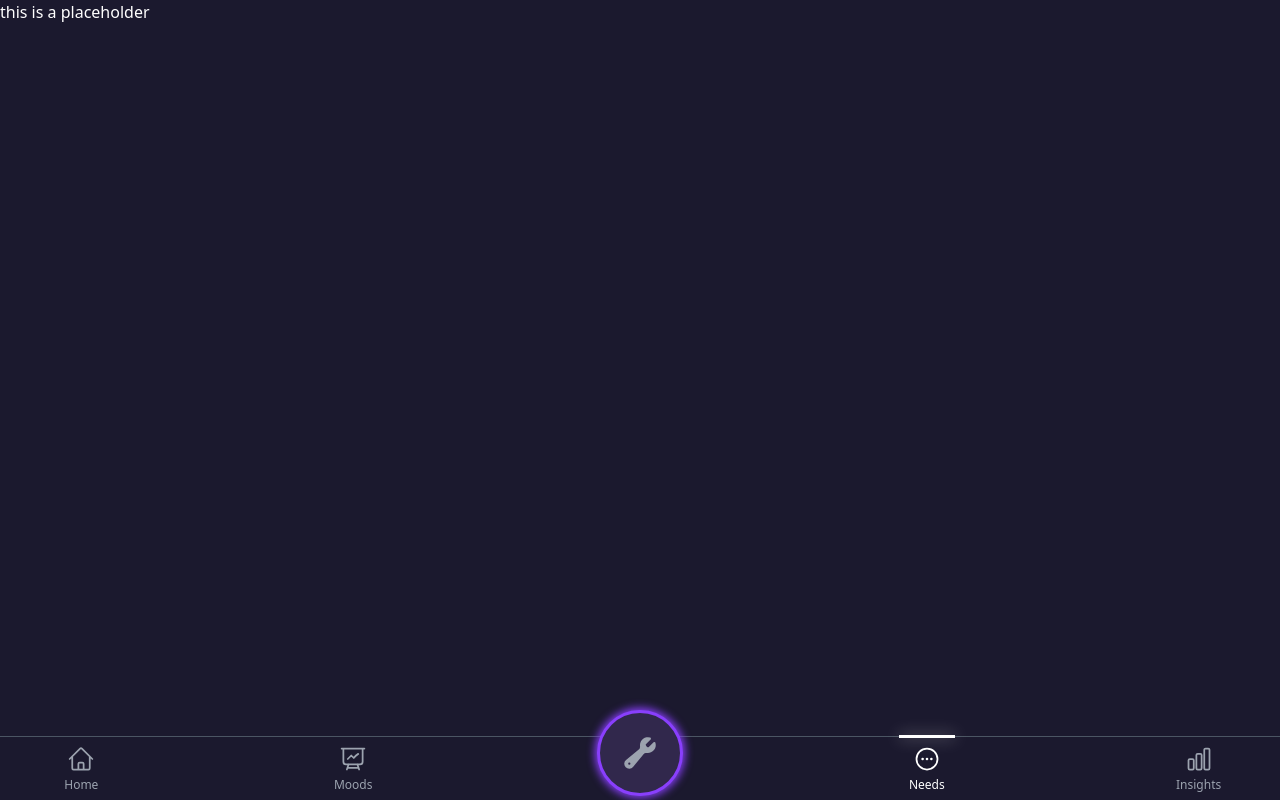
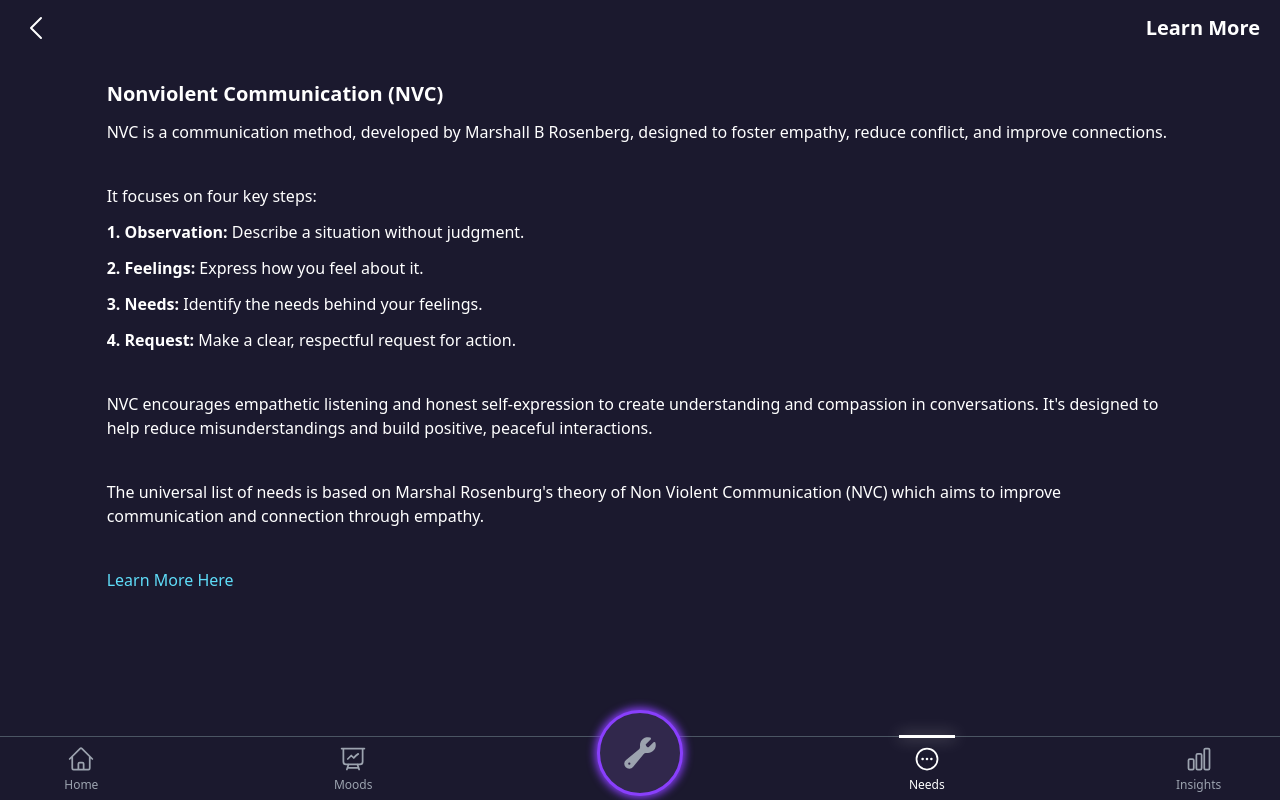
Before and after one commit to fac30/things-we-do, a Next.js app: page /needs/info in a window 1280 px wide. Built offline with nearby package versions, Linux system fonts and the light colour scheme; what rxdb would draw is missing.

Commit message:
feat: needs learn more page.tsx

```diff
--- a/src/app/needs/info/page.tsx
+++ b/src/app/needs/info/page.tsx
@@ -1,3 +1,74 @@
-export default function Page() {
-  return <h1>this is a placeholder</h1>;
+import Image from "next/image";
+import Link from "next/link";
+import { Header } from "@/ui/shared/Header";
+
+const steps = [
+  {
+    title: "Observation",
+    description: "Describe a situation without judgment.",
+  },
+  {
+    title: "Feelings",
+    description: "Express how you feel about it.",
+  },
+  {
+    title: "Needs",
+    description: "Identify the needs behind your feelings.",
+  },
+  {
+    title: "Request",
+    description: "Make a clear, respectful request for action.",
+  },
+];
+
+export default function NeedsInfoPage() {
+  return (
+    <>
+      <Header title="Learn More" isInfoPage={true} />
+      <div className="w-10/12 m-auto flex flex-col gap-10 mt-8">
+        <div className="flex flex-col gap-3">
+          <h2 className="text-xl font-semibold">
+            Nonviolent Communication (NVC)
+          </h2>
+          <p>
+            NVC is a communication method, developed by Marshall B Rosenberg,
+            designed to foster empathy, reduce conflict, and improve
+            connections.
+          </p>
+        </div>
+        <div className="flex flex-col gap-3">
+          <p>It focuses on four key steps:</p>
+          {steps.map((step, index) => (
+            <p key={index}>
+              <span className="font-bold">
+                {index + 1}. {step.title}:
+              </span>{" "}
+              {step.description}
+            </p>
+          ))}
+        </div>
+        <div className="flex flex-col gap-3">
+          <p>
+            NVC encourages empathetic listening and honest self-expression to
+            create understanding and compassion in conversations. It&apos;s
+            designed to help reduce misunderstandings and build positive,
+            peaceful interactions.
+          </p>
+        </div>
+        <div className="flex flex-col gap-3">
+          <p>
+            The universal list of needs is based on Marshal Rosenburg&apos;s
+            theory of Non Violent Communication (NVC) which aims to improve
+            communication and connection through empathy.
+          </p>
+        </div>
+        <Link
+          className="text-twd-text-link"
+          href="https://www.ncbi.nlm.nih.gov/pmc/articles/PMC7404378/"
+        >
+          Learn More Here
+        </Link>
+      </div>
+    </>
+  );
 }
```
